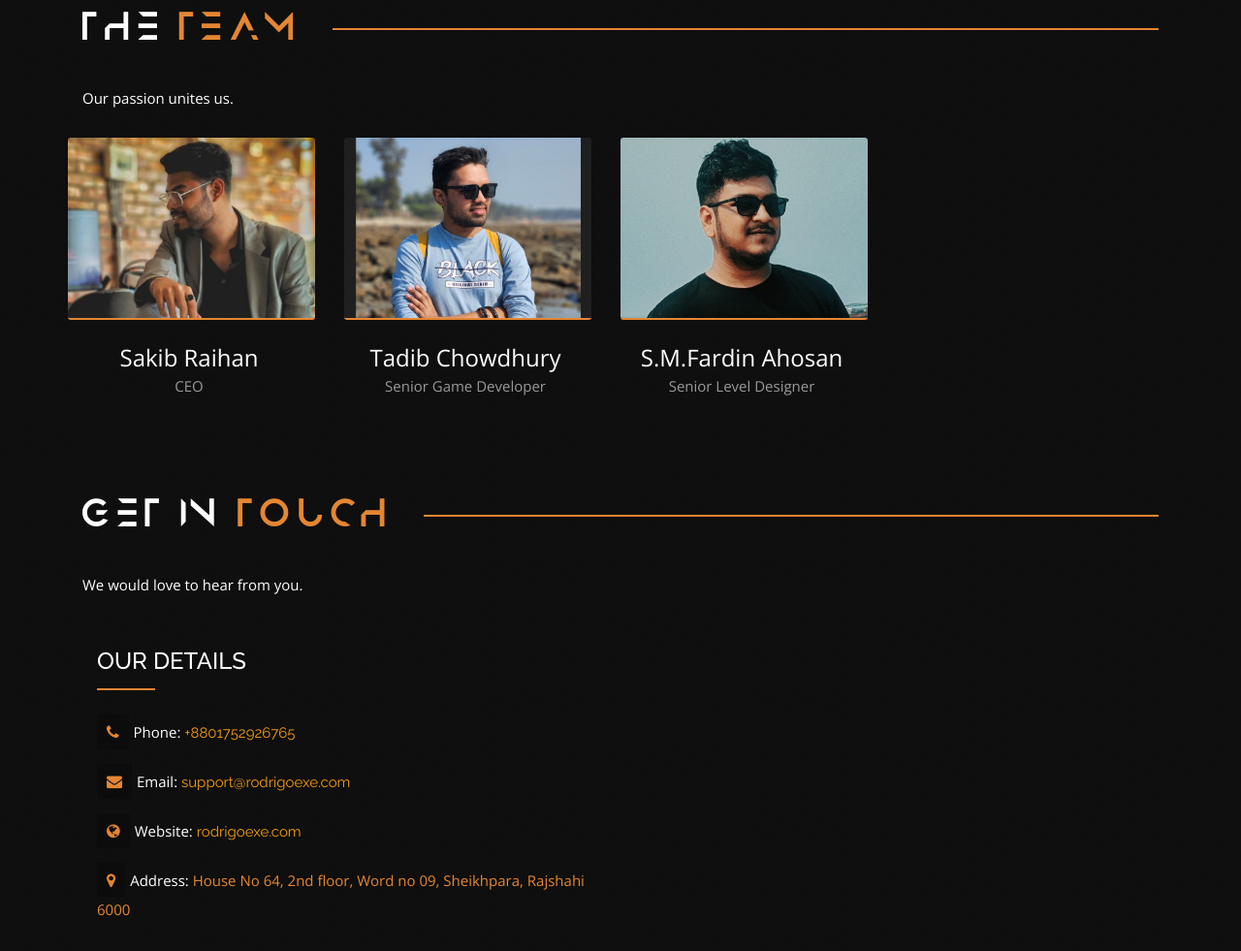
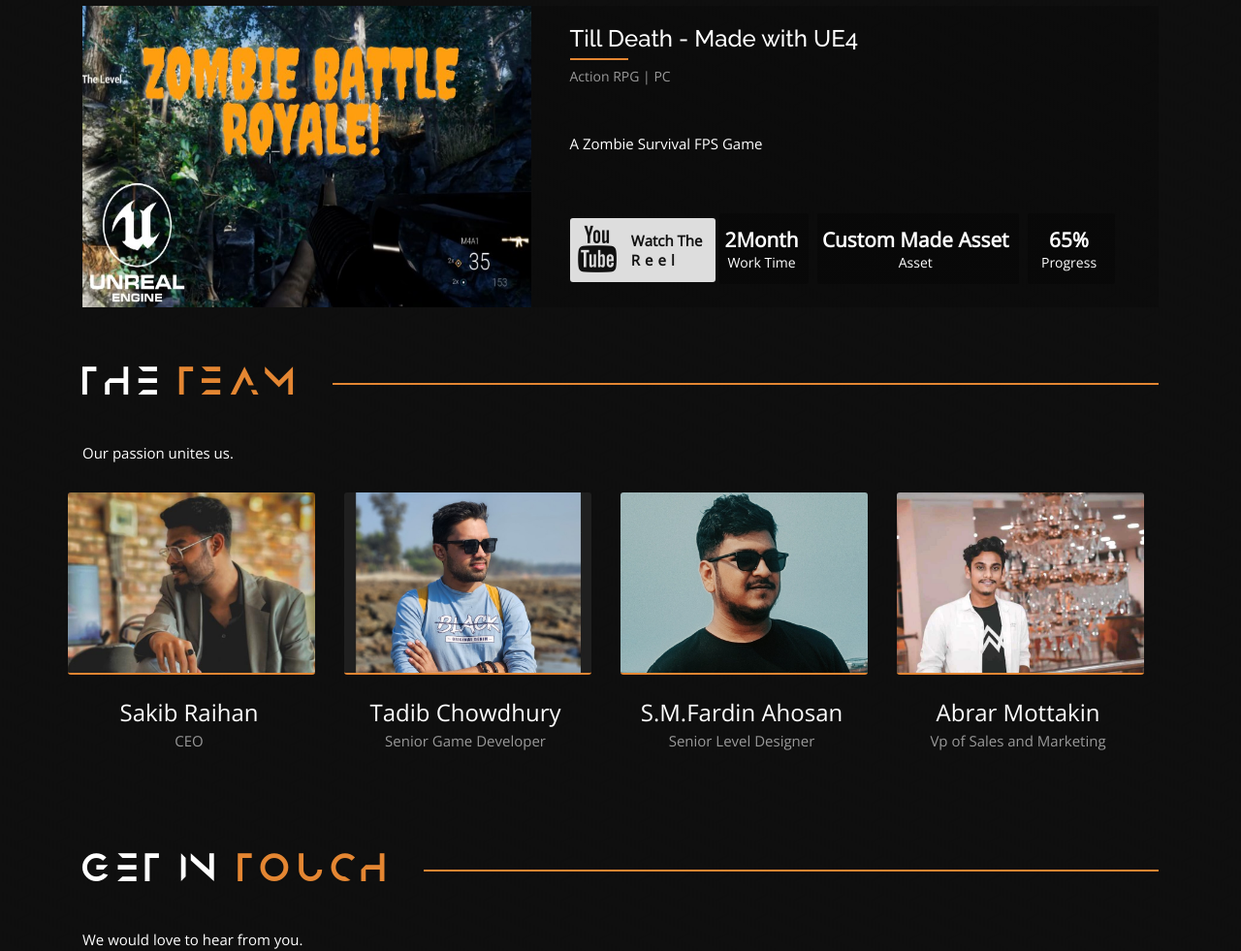
Before and after one commit to rodrigoexehost/rodrigoexehost.github.io, a plain HTML site: page index.html in a window 1280 px wide. Shown: the part 4260-5241 px from the top of the page at 97% size. Drawn offline with nearby package versions, Linux system fonts and the light colour scheme; some packages are replaced by stand-ins of ours.

Commit message:
Video Link+New Employee

```diff
--- a/index.html
+++ b/index.html
@@ -301,7 +301,7 @@
 
 
                     <div class="col-lg-12 col-xl-5 game-card-left">
-                        <a href="#" class="js-video-button" data-video-id='DPBW_MFqeRs' data-channel="youtube"> <!-- Video link goes here -->
+                        <a href="#" class="js-video-button" data-video-id='qCEWCItzbkI' data-channel="youtube"> <!-- Video link goes here -->
                             <div class="overlay">
                                 <i class="fa fa-play fa-3x"></i>
                             </div>
@@ -351,7 +351,7 @@
 
 
         <div class="col-lg-12 col-xl-5 game-card-left">
-            <a href="#" class="js-video-button" data-video-id='DPBW_MFqeRs' data-channel="youtube"> <!-- Video link goes here -->
+            <a href="#" class="js-video-button" data-video-id='LdncYzCbwVk' data-channel="youtube"> <!-- Video link goes here -->
                 <div class="overlay">
                     <i class="fa fa-play fa-3x"></i>
                 </div>
@@ -403,7 +403,7 @@
 
 
         <div class="col-lg-12 col-xl-5 game-card-left">
-            <a href="#" class="js-video-button" data-video-id='DPBW_MFqeRs' data-channel="youtube"> <!-- Video link goes here -->
+            <a href="#" class="js-video-button" data-video-id='fek4xUKHECs' data-channel="youtube"> <!-- Video link goes here -->
                 <div class="overlay">
                     <i class="fa fa-play fa-3x"></i>
                 </div>
@@ -457,7 +457,7 @@
 
 
         <div class="col-lg-12 col-xl-5 game-card-left">
-            <a href="#" class="js-video-button" data-video-id='DPBW_MFqeRs' data-channel="youtube"> <!-- Video link goes here -->
+            <a href="#" class="js-video-button" data-video-id='76h6-TobTgg' data-channel="youtube"> <!-- Video link goes here -->
                 <div class="overlay">
                     <i class="fa fa-play fa-3x"></i>
                 </div>
@@ -507,7 +507,7 @@
 
 
         <div class="col-lg-12 col-xl-5 game-card-left">
-            <a href="#" class="js-video-button" data-video-id='DPBW_MFqeRs' data-channel="youtube"> <!-- Video link goes here -->
+            <a href="#" class="js-video-button" data-video-id='EUsu9j3DsBA' data-channel="youtube"> <!-- Video link goes here -->
                 <div class="overlay">
                     <i class="fa fa-play fa-3x"></i>
                 </div>
@@ -543,6 +543,72 @@
 
     </div>
 <!-- 5 End -->
+
+
+
+
+
+
+
+
+
+
+
+<!-- 6 -->
+<div class="games-portfolio ">
+    <!-- Game Card Video -->
+    <div class="row game-card pc new">
+
+
+
+
+        <div class="col-lg-12 col-xl-5 game-card-left">
+            <a href="#" class="js-video-button" data-video-id='e9NubJ-a1lg' data-channel="youtube"> <!-- Video link goes here -->
+                <div class="overlay">
+                    <i class="fa fa-play fa-3x"></i>
+                </div>
+                <img src="images/placeholder.jpg" data-src="images/ud.jpg" class="img-fluid b-lazy" alt="video thumbnail"> <!-- Video Thumbnail Img -->
+            </a>
+        </div>
+        <div class="col-lg-12 col-xl-7 game-card-right">
+            <h2 class="short-hr-left">Till Death - Made with UE4 </h2>
+            <p class="tags"><span class="subtle">Action RPG | PC</span> </p>
+            <p class="game-description">A Zombie Survival FPS Game <span class="expand colored strong" data-toggle="modal" data-target="#game1"></span></p>
+            <div class="steam-btn">
+                <a href="#">
+                    <i class="fa fa-youtube fa-3x"></i>
+                    <p>Watch The<br><span class="spaced">Reel</span></p>
+                </a>
+            </div>
+            <div class="reviews">
+                <a href="#"><div class="score-card">
+                    <p class="score">2Month</p>
+                    <p>Work Time</p>
+                </div></a>
+                <a href="#"><div class="score-card">
+                    <p class="score">Custom Made Asset</p>
+                    <p>Asset</p>
+                </div></a>
+                <a href="#"><div class="score-card">
+                    <p class="score">65%</p>
+                    <p>Progress</p>
+                </div></a>
+            </div>
+        </div>
+
+
+    </div>
+<!-- 7 End -->
+
+
+
+
+
+
+
+
+
+
 
 
 
@@ -623,6 +689,46 @@
                         <p class="subtle">Senior Level Designer</p>
                     </div>
 
+
+                    <div class="col-md-3 team-card">
+                        <figure>
+                            <img src="images/placeholder.jpg" data-src="dev/abrar.jpg" class="img-fluid b-lazy" alt="teammember">
+                            <figcaption class="team-caption">
+
+                                <hr class="hr-short">
+                                <ul>
+                                    <li><a href="https://www.facebook.com/"><i class="fa fa-facebook fa-lg"></i></a></li>
+
+                                    <li><a href="#"><i class="fa fa-linkedin fa-lg"></i></a></li>
+                                </ul>
+                            </figcaption>
+                        </figure>
+                        <p class="team-name">Abrar Mottakin</p>
+                        <p class="subtle">Vp of Sales and Marketing</p>
+                    </div>
+
+
+
+
+
+
+
+
+
+
+
+
+
+
+
+
+
+
+
+
+
+
+
                 </div>
             </div>
 
@@ -660,6 +766,8 @@
             </div>
         </div>
     </div><!-- Main Container End -->
+
+
      <!-- /// FOOTER /// -->
      <footer id="main-footer">
         <div id="footer">
```
Also changed, not shown: dev/abrar.jpg (added), images/ud.jpg (added).
